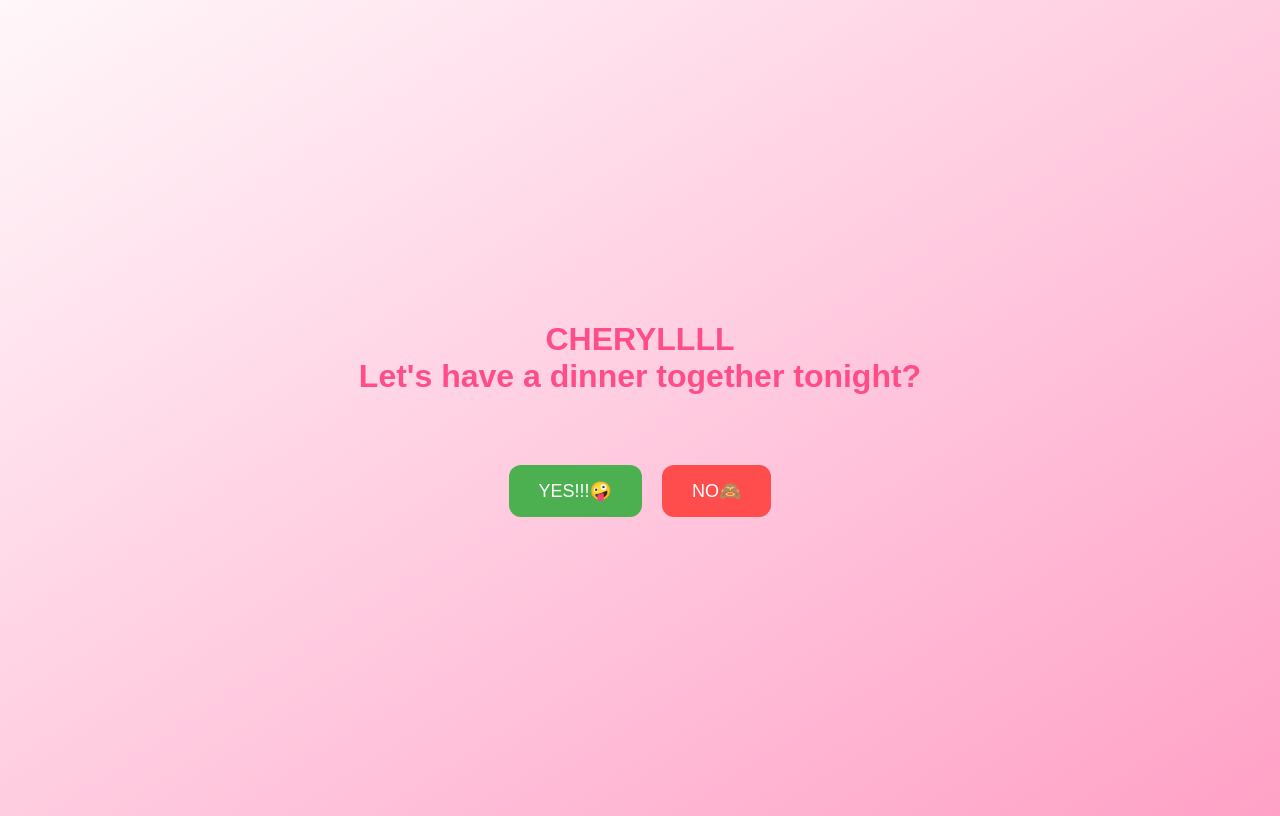
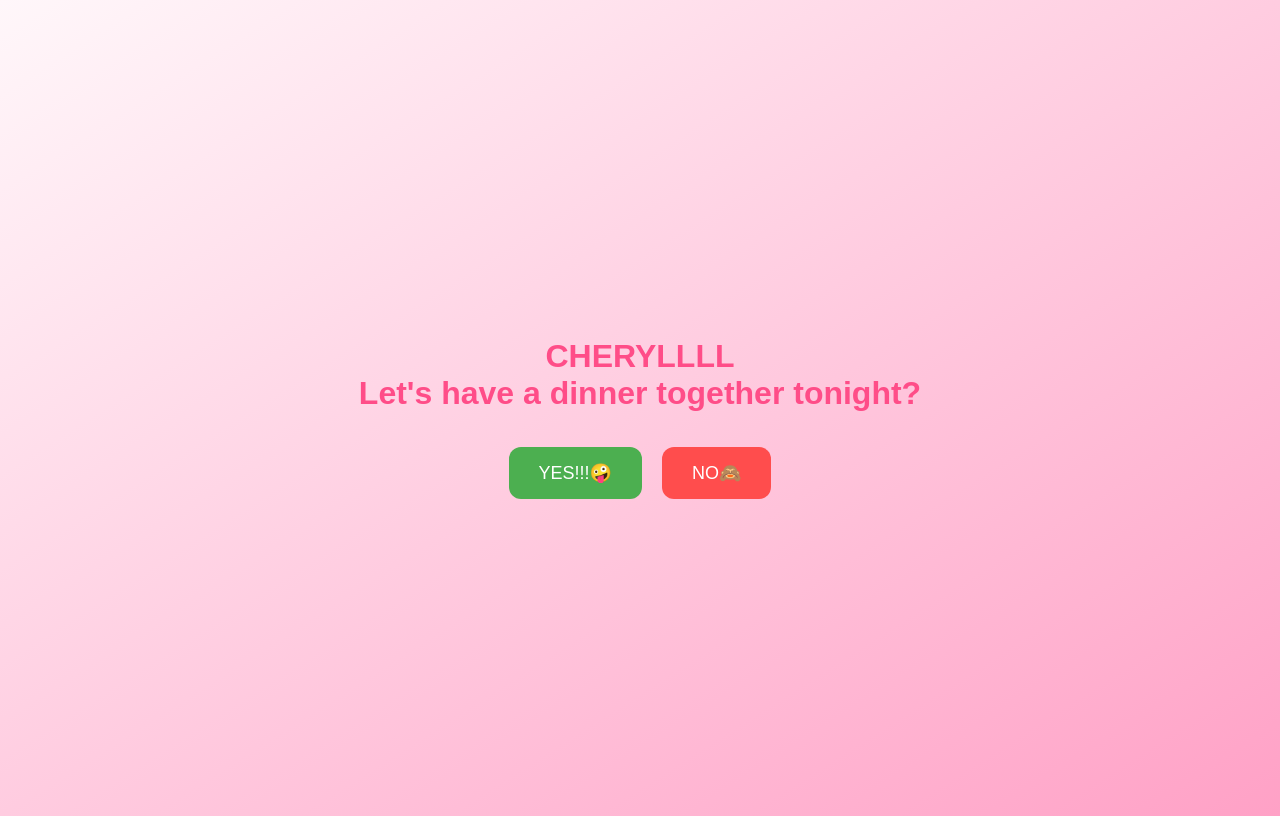
Before and after one commit to kiebodong99-commits/test5, a plain HTML site: page index.html in a window 1280 px wide. Drawn offline with Linux system fonts and the light colour scheme.

Commit message:
Update index.html

```diff
--- a/index.html
+++ b/index.html
@@ -21,7 +21,7 @@
 
     h1 {
         color: #ff4d88;
-        margin-bottom: 70px;
+        margin-bottom: 35px;
     }
 
     .buttons {
```
